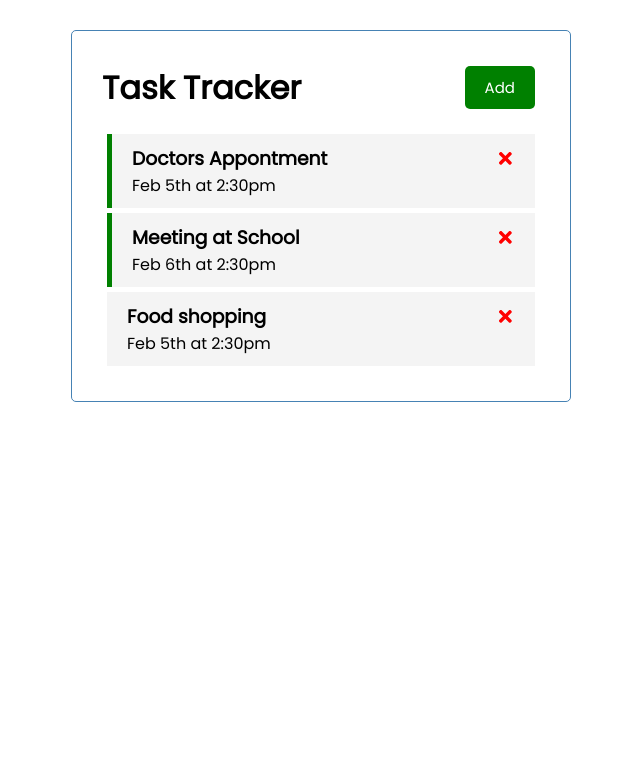
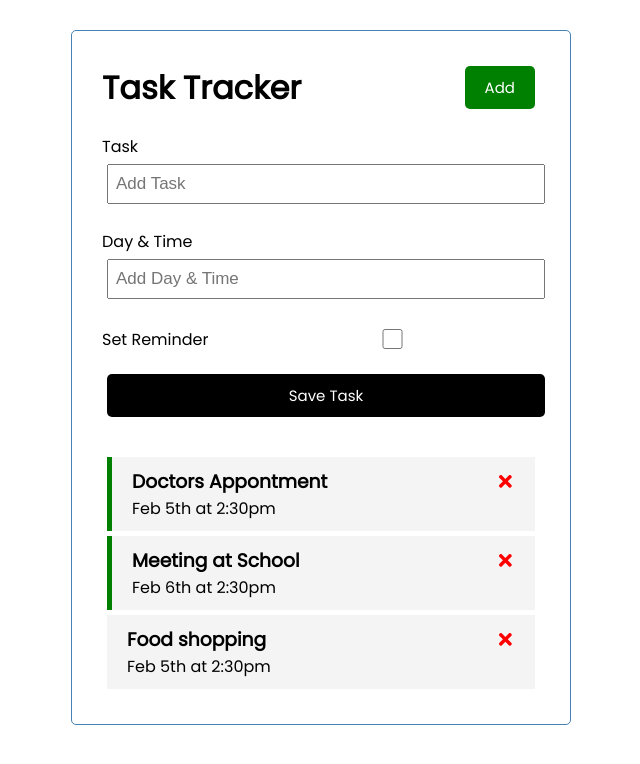
Before and after one commit to jannesrsa/react-task-tracker, a React (Create React App) app: page / in a window 1280 px wide. Shown: the top 764 px of the page, without its empty margins (319-959 px from the left). Built offline with nearby package versions, Linux system fonts and the light colour scheme.

Commit message:
Add Task

```diff
--- a/src/App.js
+++ b/src/App.js
@@ -1,6 +1,7 @@
 import Header from "./components/Header";
 import Tasks from "./components/Tasks";
 import { useState } from "react";
+import AddTask from "./components/AddTask";
 
 function App() {
   const initTasks = [
@@ -48,6 +49,7 @@
   return (
     <div className="container">
       <Header />
+      <AddTask />
       {tasks.length > 0 ? (
         <Tasks tasks={tasks} onDelete={deleteTask} onToggle={toggleReminder} />
       ) : (
--- /dev/null
+++ b/src/components/AddTask.js
@@ -0,0 +1,24 @@
+const AddTask = () => {
+  return (
+    <form className="add-form">
+      <div className="form-control">
+        <label>Task</label>
+        <input type="text" placeholder="Add Task" />
+      </div>
+
+      <div className="form-control">
+        <label>Day & Time</label>
+        <input type="text" placeholder="Add Day & Time" />
+      </div>
+
+      <div className="form-control form-control-check">
+        <label>Set Reminder</label>
+        <input type="checkbox"></input>
+      </div>
+
+      <input className="btn btn-block" type="submit" value="Save Task" />
+    </form>
+  );
+};
+
+export default AddTask;
```
